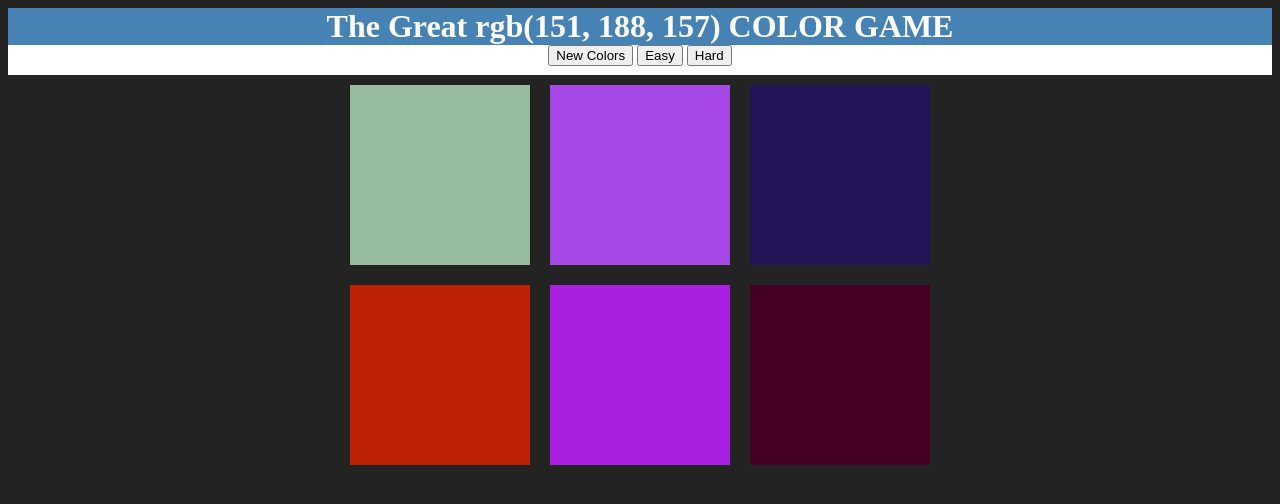
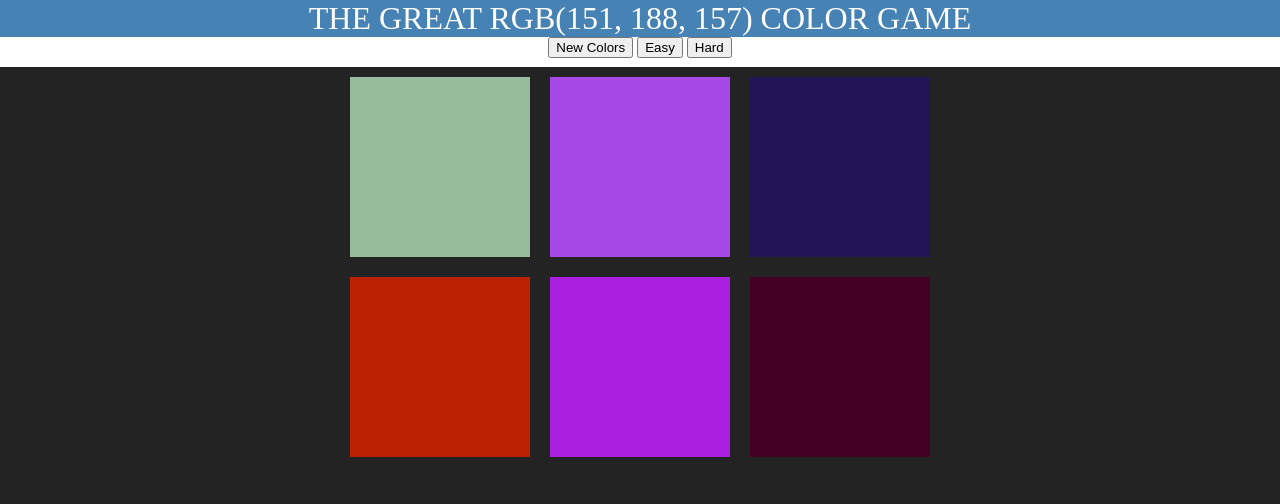
Before and after one commit to hanapotski/udemy_webDevBootcamp, a plain HTML site: page section15/colorgame.html in a window 1280 px wide. Drawn offline with Linux system fonts and the light colour scheme.

Commit message:
color game css

```diff
--- a/section15/colorgame.css
+++ b/section15/colorgame.css
@@ -1,5 +1,7 @@
 body {
   background-color: #232323;
+  margin: 0;
+  font-family: "Montserrat", "Avenir";
 }
 
 .square {
@@ -20,6 +22,8 @@ h1 {
   color: white;
   background-color: steelblue;
   margin: 0;
+  font-weight: normal;
+  text-transform: uppercase;
 }
 
 #stripe {
```
